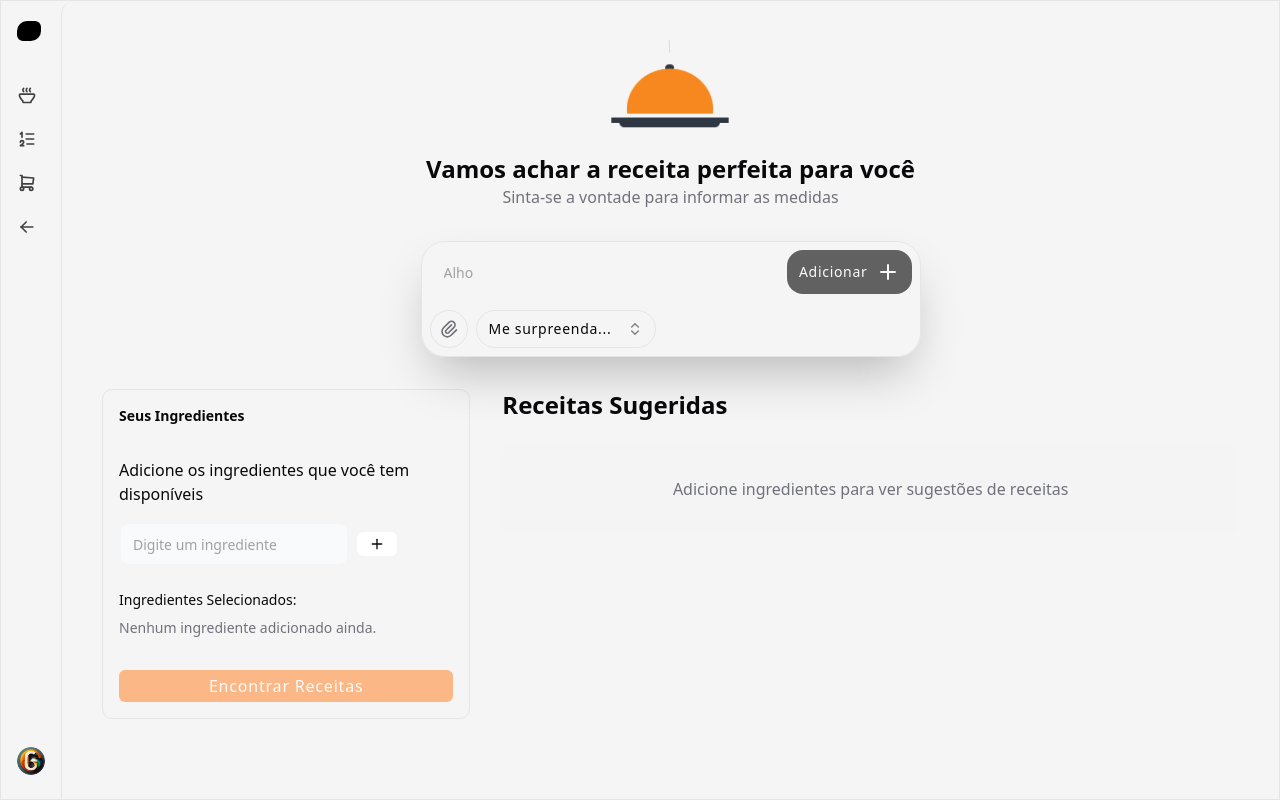
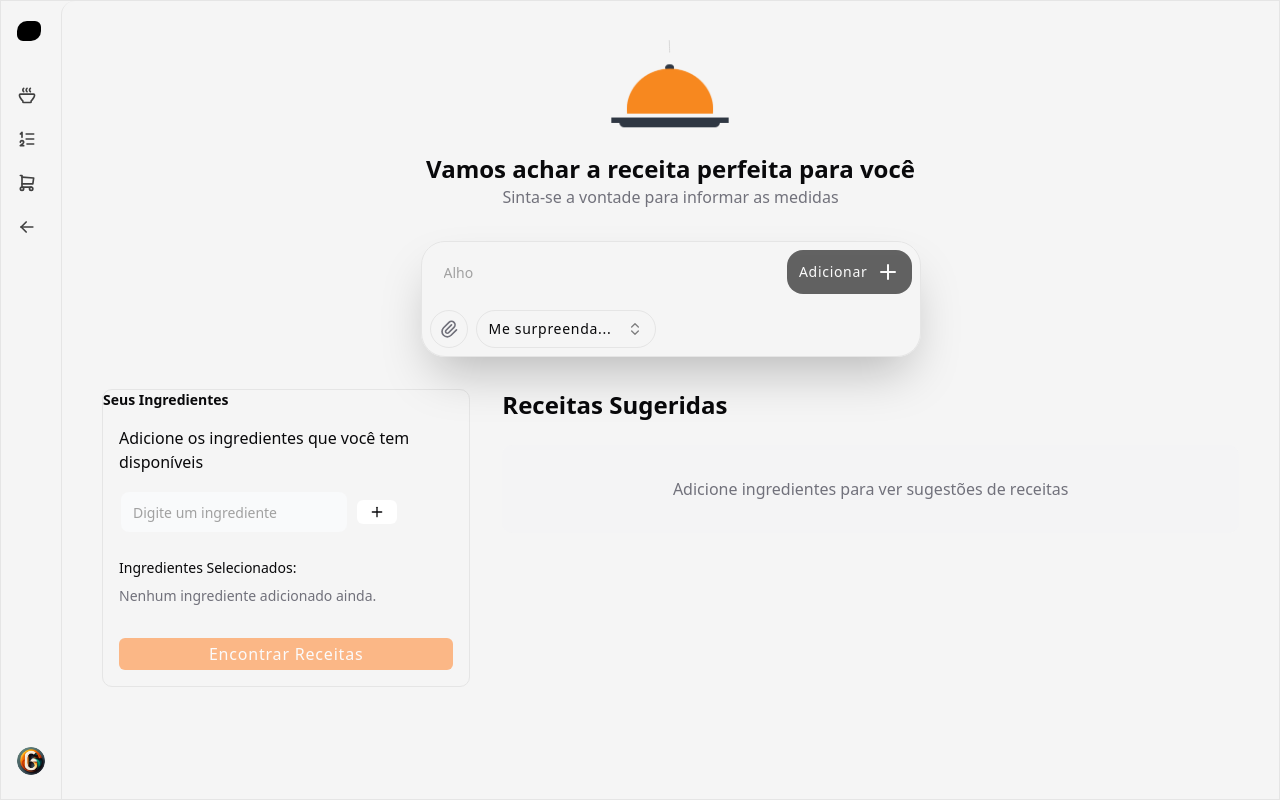
Before and after one commit to Dargouls/tri-planner, a Next.js app: page / in a window 1280 px wide. Built offline with nearby package versions, Linux system fonts and the light colour scheme.

Commit message:
fix: remove card title requirement

```diff
--- a/src/components/card/card.tsx
+++ b/src/components/card/card.tsx
@@ -5,7 +5,7 @@ import { twMerge } from 'tailwind-merge';
 
 export interface CardProps
 	extends React.DetailedHTMLProps<React.HTMLAttributes<HTMLDivElement>, HTMLDivElement> {
-	title: string;
+	title?: string;
 	icon?: IconProps;
 	iconColor?: string;
 	tip?: string;
@@ -22,9 +22,9 @@ export function CardRoot({ icon: Icon, title, iconColor, tip, children, ...props
 				{...props}
 				className={twMerge('border-border bg-card min-w-32 rounded-lg border', props.className)}
 			>
-				<CardHeader tip={tip}>
+				<CardHeader className={!title && !Icon ? 'hidden' : ''} tip={tip}>
 					{Icon && <Icon size={16} color={iconColor} className={iconColor ? '' : 'text-primary'} />}
-					<h3 className='text-sm font-semibold'>{title}</h3>
+					{title && <h3 className='text-sm font-semibold'>{title}</h3>}
 				</CardHeader>
 
 				{children}
```
